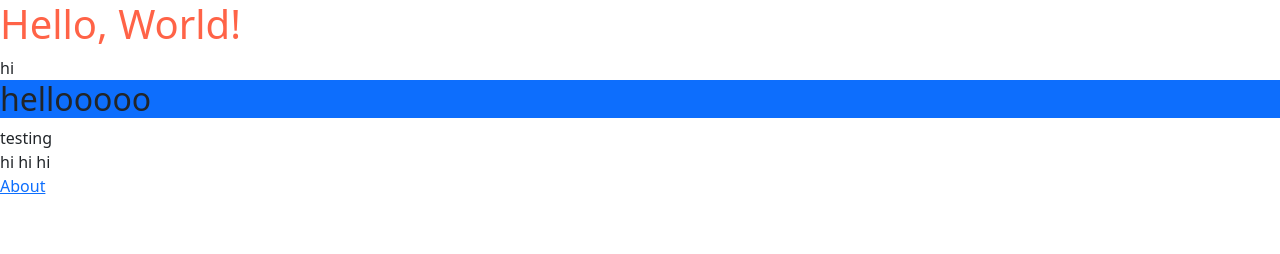
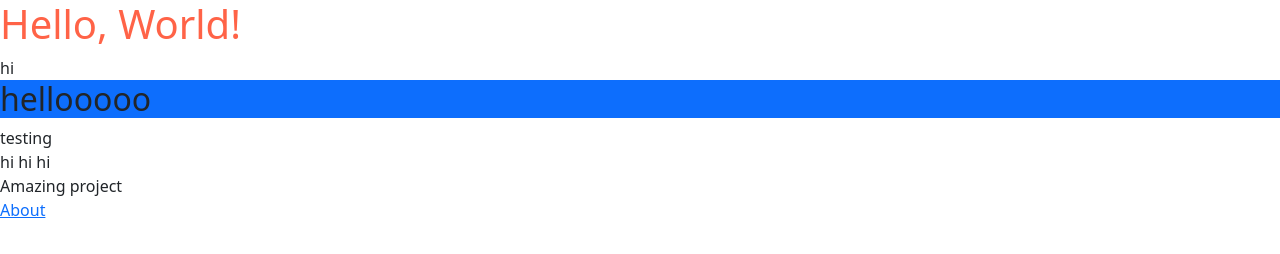
Before and after one commit to tareq-almasri/boilerplate-deploy, a website built with Parcel: page src/index.html in a window 1280 px wide. Built offline with nearby package versions, Linux system fonts and the light colour scheme.

Commit message:
div added

```diff
--- a/src/index.html
+++ b/src/index.html
@@ -12,6 +12,7 @@
     <h2 class="bg-primary">hellooooo</h2>
     <div>testing</div>
     <div>hi hi hi</div>
+    <div>Amazing project</div>
     <a href="./about.html">About</a>
   </body>
 </html>
```
